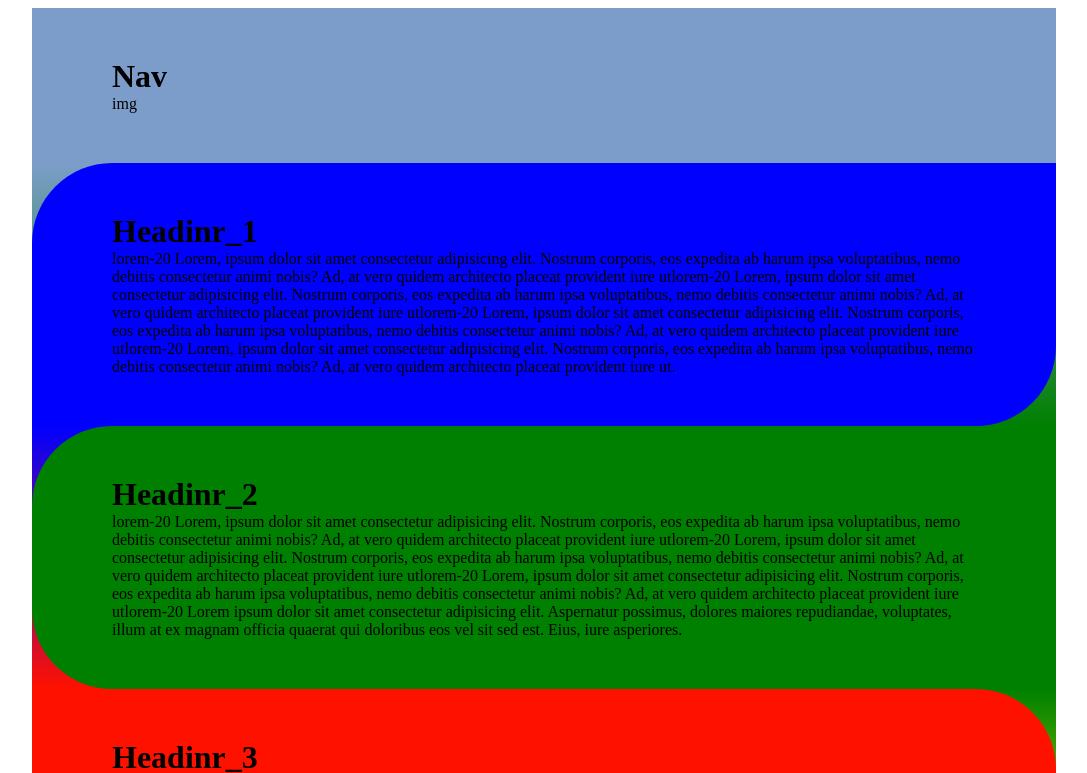
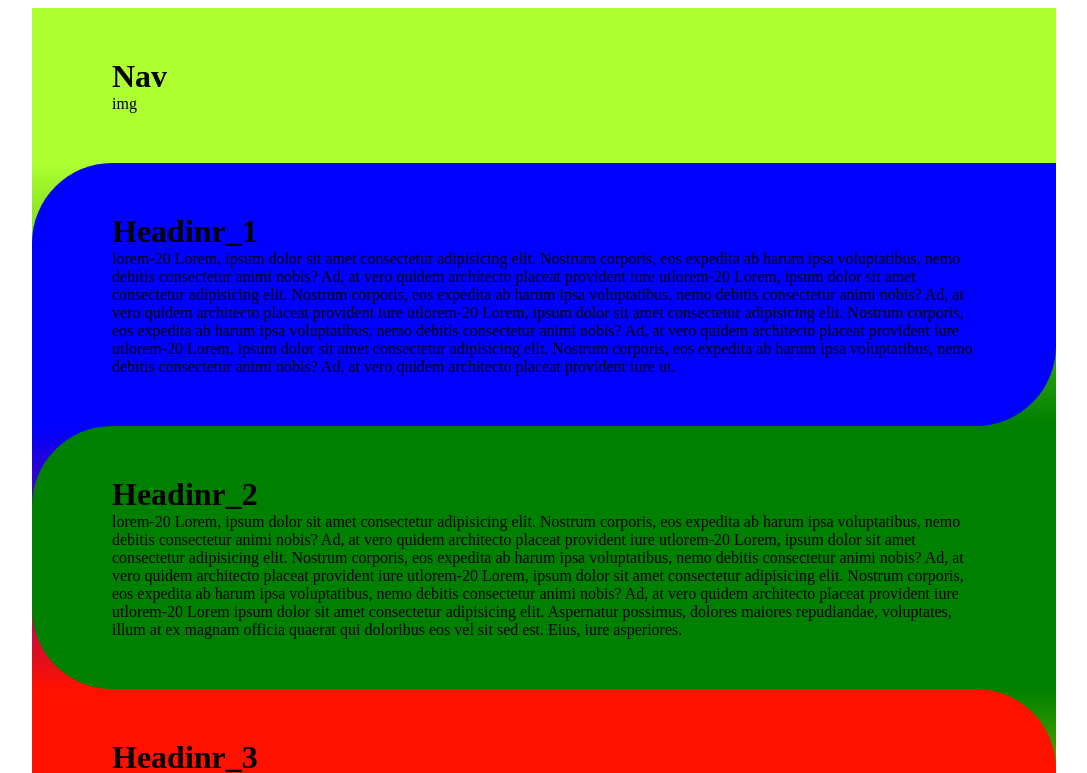
Before and after one commit to tahamahmud/chlange, a plain HTML site: page index.html in a window 1280 px wide. Shown: the top 773 px of the page, without its empty margins (96-1183 px from the left). Drawn offline with Linux system fonts and the light colour scheme.

Commit message:
color-add

```diff
--- a/style.css
+++ b/style.css
@@ -24,14 +24,12 @@ p{
     background-image: linear-gradient(#ffffff, green);
  }
 #color-main{
-    background-color: #7c9dc9;
-    /* border-top-left-radius: 80px; */
-    /* border-bottom-right-radius: 80px; */
+    background-color: greenyellow;
 }
 
 
 #div-color-1{
-    background-image: linear-gradient(#7c9dc9, green);
+    background-image: linear-gradient(greenyellow, green);
  }
 #color-1{
     background-color: blue;
```
